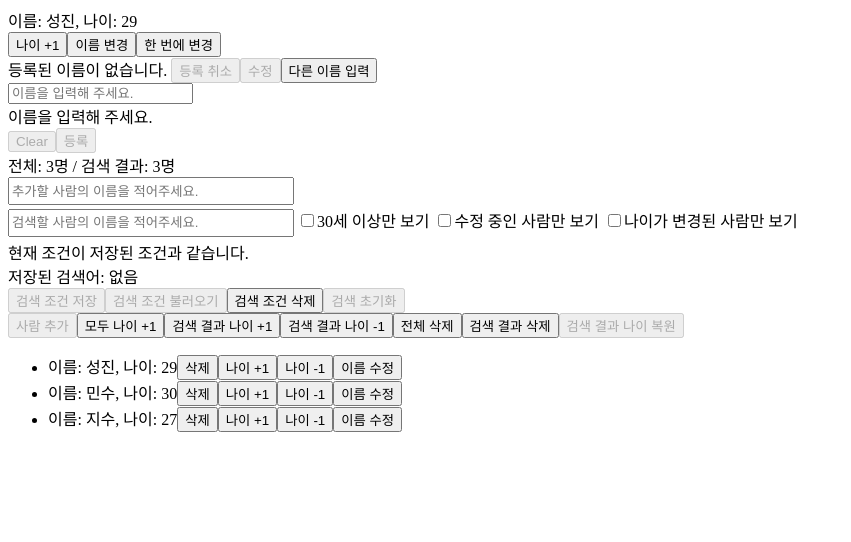
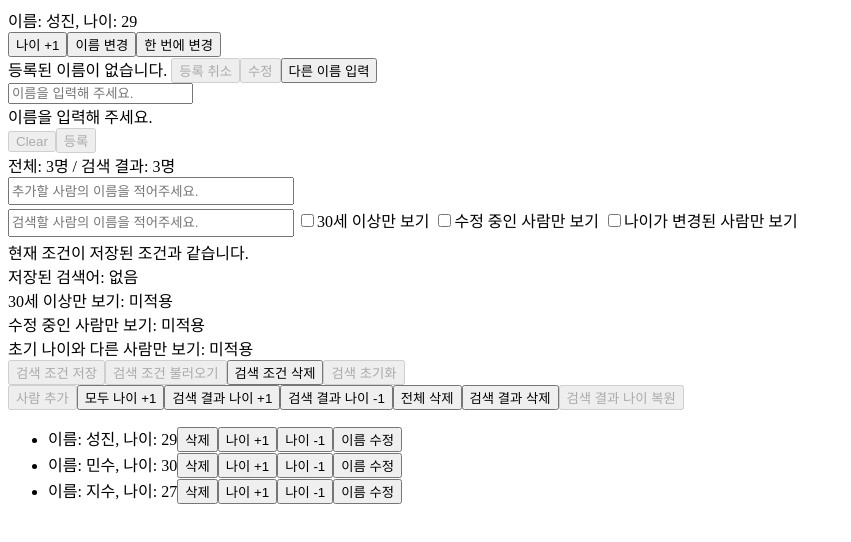
Before and after one commit to wlsdksql12/react-typescript-study, a React (Vite) app: page / in a window 1280 px wide. Both pictures are taken after a click on the button "검색 조건 저장". Shown: the top 542 px of the page, without its empty margins (0-851 px from the left). Built offline with nearby package versions, Linux system fonts and the light colour scheme.

Commit message:
2026-10-14 과제

```diff
--- a/src/ProfileList.tsx
+++ b/src/ProfileList.tsx
@@ -31,10 +31,9 @@ interface ProfileFilters {
 }
 
 interface FilterSavePanelProps {
-  hasSavedFilters: boolean;
+  savedFilters: ProfileFilters | null;
   isSameFilters: boolean;
   isDefaultFilters: boolean;
-  filterSavedSearch: string;
   onSave: () => void;
   onLoad: () => void;
   onDelete: () => void;
@@ -123,10 +122,9 @@ function EditProfileForm({
 }
 
 function FilterSavePanel({
-  hasSavedFilters,
+  savedFilters,
   isSameFilters,
   isDefaultFilters,
-  filterSavedSearch,
   onSave,
   onLoad,
   onDelete,
@@ -136,34 +134,51 @@ function FilterSavePanel({
     <div>
       {/* 저장값이 있는지 확인하는 안내 문구 */}
       <div>
-        {!hasSavedFilters
+        {savedFilters === null
           ? "저장된 검색 조건이 없습니다."
           : isSameFilters
             ? "현재 조건이 저장된 조건과 같습니다."
             : "현재 조건이 저장된 조건과 다릅니다."}
       </div>
-      {hasSavedFilters && (
-        <div>
-          {filterSavedSearch.trim().length > 0
-            ? `저장된 검색어: ${filterSavedSearch}`
-            : "저장된 검색어: 없음"}
-        </div>
+      {savedFilters && (
+        <>
+          <div>
+            {savedFilters.search.trim().length > 0
+              ? `저장된 검색어: ${savedFilters.search}`
+              : "저장된 검색어: 없음"}
+          </div>
+          <div>
+            {savedFilters.onlyAge30Plus
+              ? "30세 이상만 보기: 적용"
+              : "30세 이상만 보기: 미적용"}
+          </div>
+          <div>
+            {savedFilters.onlyEditing
+              ? "수정 중인 사람만 보기: 적용"
+              : "수정 중인 사람만 보기: 미적용"}
+          </div>
+          <div>
+            {savedFilters.onlyChangedAge
+              ? "초기 나이와 다른 사람만 보기: 적용"
+              : "초기 나이와 다른 사람만 보기: 미적용"}
+          </div>
+        </>
       )}
       <button
         type="button"
         onClick={onSave}
-        disabled={hasSavedFilters && isSameFilters}
+        disabled={savedFilters !== null && isSameFilters}
       >
         검색 조건 저장
       </button>
       <button
         type="button"
         onClick={onLoad}
-        disabled={!hasSavedFilters || isSameFilters}
+        disabled={!savedFilters || isSameFilters}
       >
         검색 조건 불러오기
       </button>
-      <button type="button" onClick={onDelete} disabled={!hasSavedFilters}>
+      <button type="button" onClick={onDelete} disabled={savedFilters === null}>
         검색 조건 삭제
       </button>
       <button type="button" onClick={onClear} disabled={isDefaultFilters}>
@@ -527,8 +542,7 @@ function ProfileList() {
             나이가 변경된 사람만 보기
           </label>
           <FilterSavePanel
-            hasSavedFilters={saveFilters !== null}
-            filterSavedSearch={saveFilters?.search ? saveFilters.search : ""}
+            savedFilters={saveFilters ? saveFilters : null}
             isSameFilters={isSameFilters}
             isDefaultFilters={isDefaultFilters}
             onSave={() => handleSavefilters(filter)}
```
